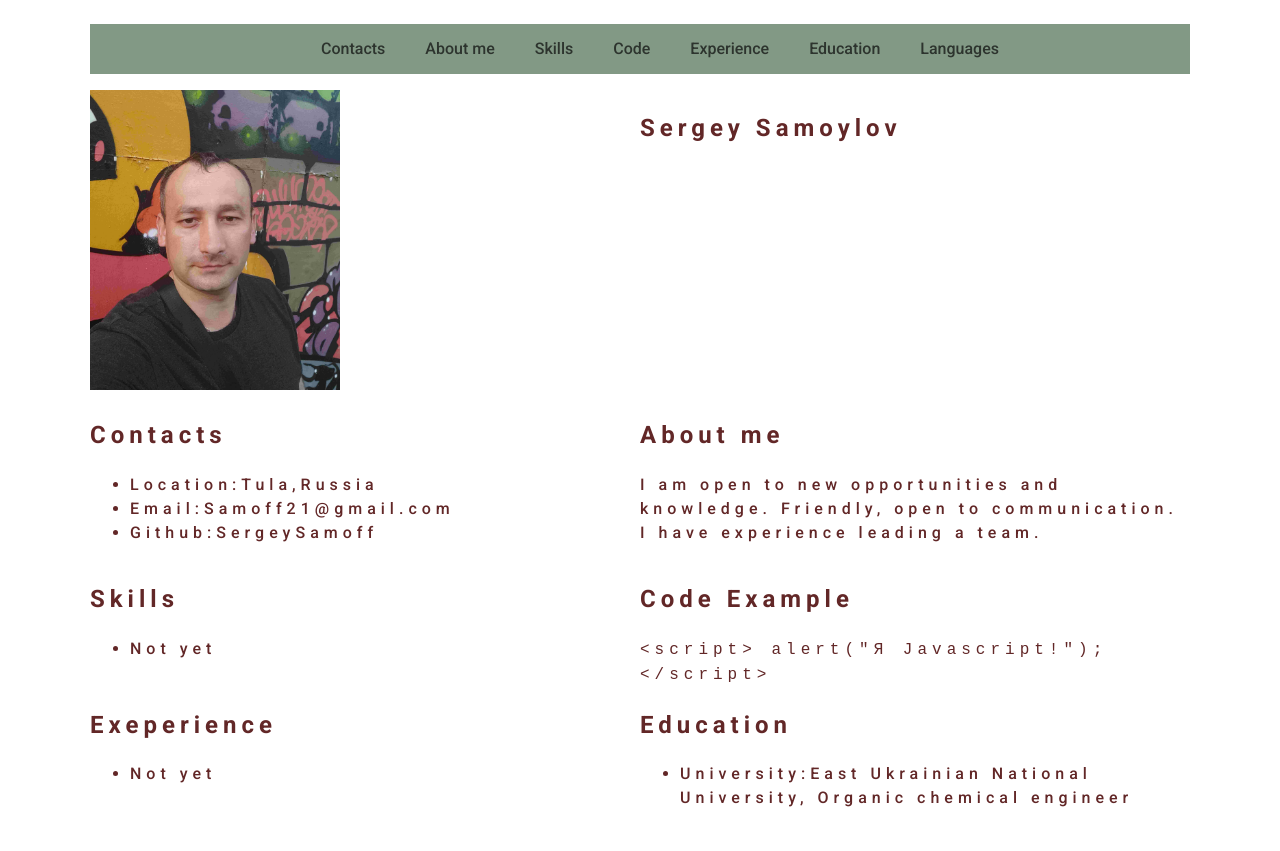
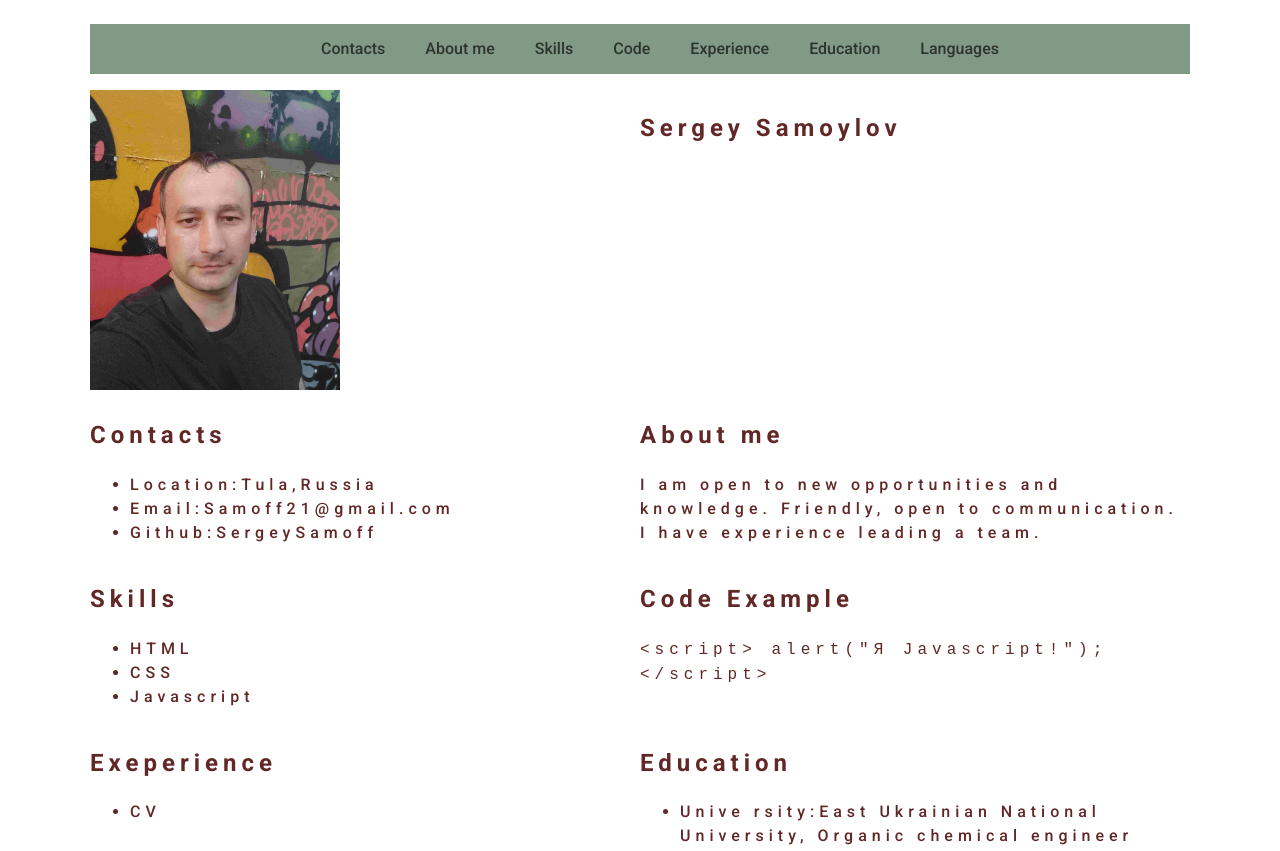
Before and after one commit to SergeySamoff/rsschool-cv, a plain HTML site: page index.html in a window 1280 px wide. Shown: the top 851 px of the page. Drawn offline with Linux system fonts and the light colour scheme.

Commit message:
docs:add skills

```diff
--- a/index.html
+++ b/index.html
@@ -59,7 +59,9 @@
             <section class="section" id="skills">
                 <h2 class="section-title">Skills</h2>
                 <ul>
-                    <li>Not yet</li>
+                    <li>HTML</li>
+                    <li>CSS</li>
+                    <li>Javascript</li>
                 </ul>
             </section>
             <section class="section" id="code">
@@ -73,13 +75,13 @@
             <section class="section" id="experience">
                 <h2 class="section-title">Exeperience</h2>
                 <ul>
-                    <li>Not yet</li>
+                    <li><a href="https://sergeysamoff.github.io/rsschool-cv/" alt="rsschool-cv">CV</a></li>
                 </ul>
             </section>
             <section class="section" id="Education">
                 <h2 class="section-title">Education</h2>
                 <ul>
-                    <li>University:East Ukrainian National University, Organic chemical engineer</li>
+                    <li>Unive rsity:East Ukrainian National University, Organic chemical engineer</li>
                 </ul>
             </section>
             <section class="section" id="languages">
```
